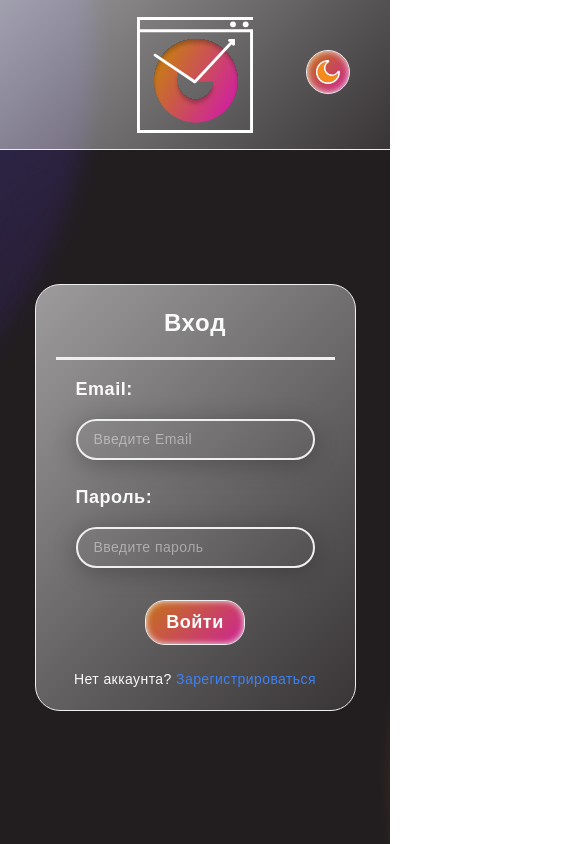
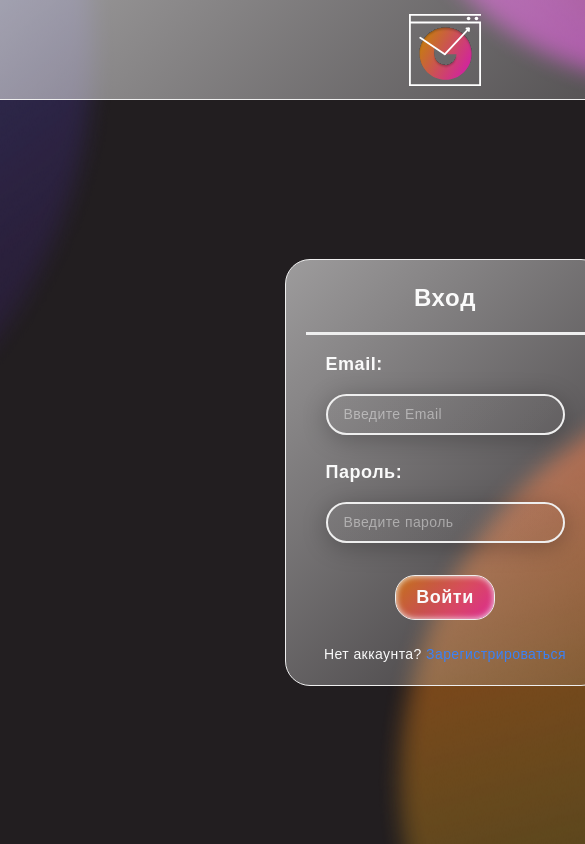
Before and after one commit to alebedev85/mytrello, a React (Vite) app: page /login in a window 390 px wide. Shown: the top 844 px of the page, 585 px wide, since content can reach past the window. Built offline with nearby package versions, Linux system fonts and the light colour scheme; no server answers.

Commit message:
fix: исправил редирект для мобильного

```diff
--- a/src/App.tsx
+++ b/src/App.tsx
@@ -1,6 +1,6 @@
 import { useEffect } from "react";
 import { useDispatch, useSelector } from "react-redux";
-import { Route, Routes } from "react-router-dom";
+import { Navigate, Route, Routes } from "react-router-dom";
 import AddColumnModal from "./components/AddColumnModal/AddColumnModal";
 import ConfirmationPopup from "./components/ConfirmationPopup/ConfirmationPopup";
 import Header from "./components/Header/Header";
@@ -55,8 +55,9 @@ const App = () => {
           <Loader />
         ) : (
           <Routes>
+            <Route path="/" element={<Navigate to="/board" replace />} />
             <Route path="/" element={<AuthLayout />}>
-              <Route index path="login" element={<Login />} />
+              <Route path="login" element={<Login />} />
               <Route path="register" element={<Register />} />
             </Route>
             <Route path="/board" element={<AccountLayout />}>
--- a/src/components/AddColumnModal/AddColumnModal.tsx
+++ b/src/components/AddColumnModal/AddColumnModal.tsx
@@ -57,7 +57,7 @@ const AddColumnModal = () => {
 
   return isOpen ? (
     <div className={styles.overlay} onClick={handleOverlayClick}>
-      <PopupContainer>
+      <PopupContainer onClose={() => dispatch(closeAddColumnModal())}>
         <h2>Название колонки</h2>
         <FormInput
           id="columnTitle"
--- a/src/components/Header/Header.module.scss
+++ b/src/components/Header/Header.module.scss
@@ -18,7 +18,7 @@
   gap: 1rem;
   position: absolute;
   right: 40px;
-  top:50px;
+  top: 37%;
 }
 
 .themeButton {
@@ -33,3 +33,17 @@
     width: 24px;
   }
 }
+
+@media (max-width: 890px) {
+  .img {
+    width: 72px;
+  }
+  .header {
+    height: 100px;
+  }
+
+  // .controls {
+  //   right: 40px;
+  //   top: 50px;
+  // }
+}
--- a/src/layouts/AccountLayout.tsx
+++ b/src/layouts/AccountLayout.tsx
@@ -1,9 +1,11 @@
+import { useSelector } from "react-redux";
 import { Navigate, Outlet } from "react-router-dom";
-import { useSelector } from "react-redux";
 import { RootState } from "../store";
 
 const AccountLayout = () => {
-  const isAuthenticated = useSelector((state: RootState) => state.auth.isAuthenticated);
+  const isAuthenticated = useSelector(
+    (state: RootState) => state.auth.isAuthenticated,
+  );
 
   return isAuthenticated ? <Outlet /> : <Navigate to="/login" replace />;
 };
--- a/src/layouts/AuthLayout.tsx
+++ b/src/layouts/AuthLayout.tsx
@@ -1,20 +1,11 @@
-import { Navigate, Outlet, useNavigate } from "react-router-dom";
 import { useSelector } from "react-redux";
+import { Navigate, Outlet } from "react-router-dom";
 import { RootState } from "../store";
-import { useEffect } from "react";
 
 const AuthLayout = () => {
   const isAuthenticated = useSelector(
-    (state: RootState) => state.auth.isAuthenticated
+    (state: RootState) => state.auth.isAuthenticated,
   );
-  const navigate = useNavigate();
-
-  //редирект при заходе на базовый роут
-  useEffect(() => {
-    if (window.location.pathname === "/") {
-      navigate(isAuthenticated ? "/board" : "/login", { replace: true });
-    }
-  }, [isAuthenticated, navigate]);
 
   return isAuthenticated ? <Navigate to="/board" replace /> : <Outlet />;
 };
--- a/src/pages/Login/Login.tsx
+++ b/src/pages/Login/Login.tsx
@@ -1,4 +1,3 @@
-import { useState } from "react";
 import { useDispatch, useSelector } from "react-redux";
 import { useNavigate } from "react-router-dom";
 import AuthForm from "../../components/AuthForm/AuthForm";
@@ -38,9 +37,7 @@ const Login = () => {
   };
 
   return (
-    <div
-      className={styles.authPage}
-    >
+    <div className={styles.authPage}>
       {isLoading ? (
         <Loader />
       ) : (
--- a/src/pages/Register/Register.tsx
+++ b/src/pages/Register/Register.tsx
@@ -16,7 +16,6 @@ interface FormData {
 const Register = () => {
   const navigate = useNavigate();
   const dispatch = useDispatch();
-  const { theme } = useSelector((state: RootState) => state.board);
   const { isLoading } = useSelector((state: RootState) => state.auth);
   const [error, setError] = useState<string | null>(null);
 
--- a/src/styles/global.scss
+++ b/src/styles/global.scss
@@ -17,6 +17,7 @@ body {
   font: var(--text-body);
   color: var(--text-color-primary);
   letter-spacing: var(--letter-spacing-base);
+  min-width: 890px;
   margin: 0;
   padding: 0;
 }
```
